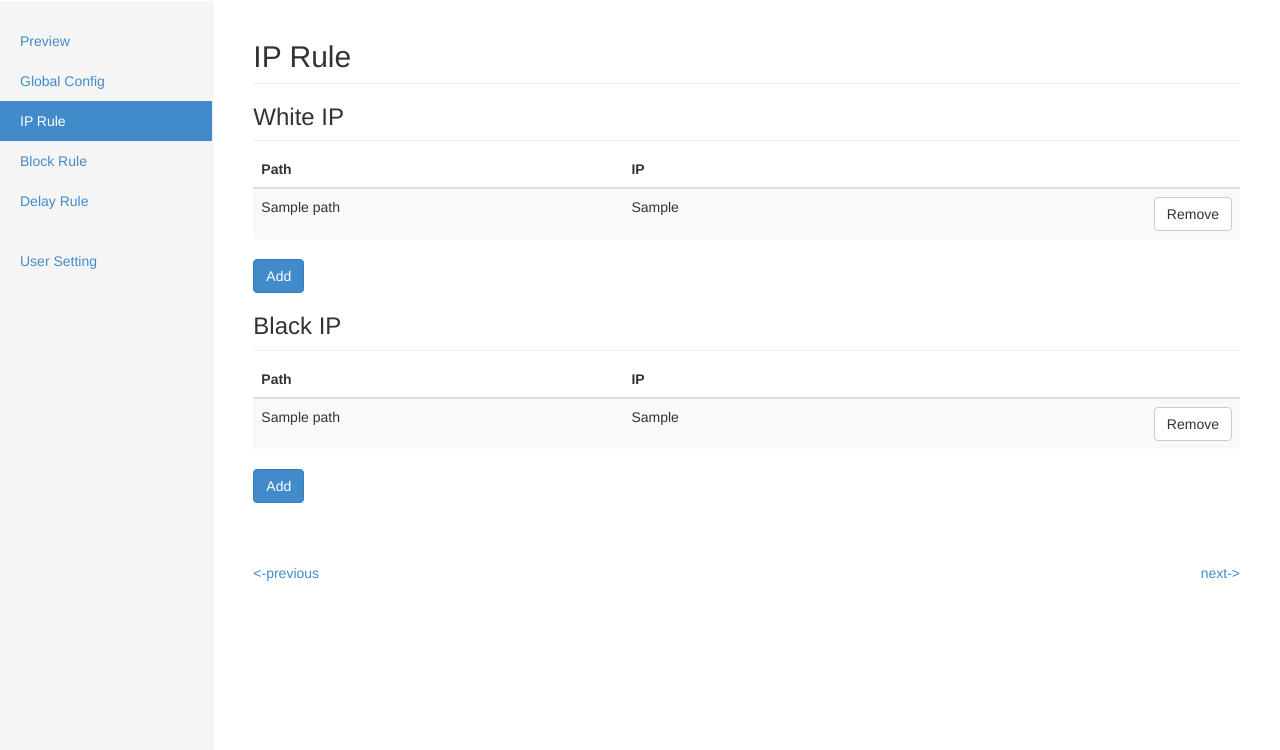
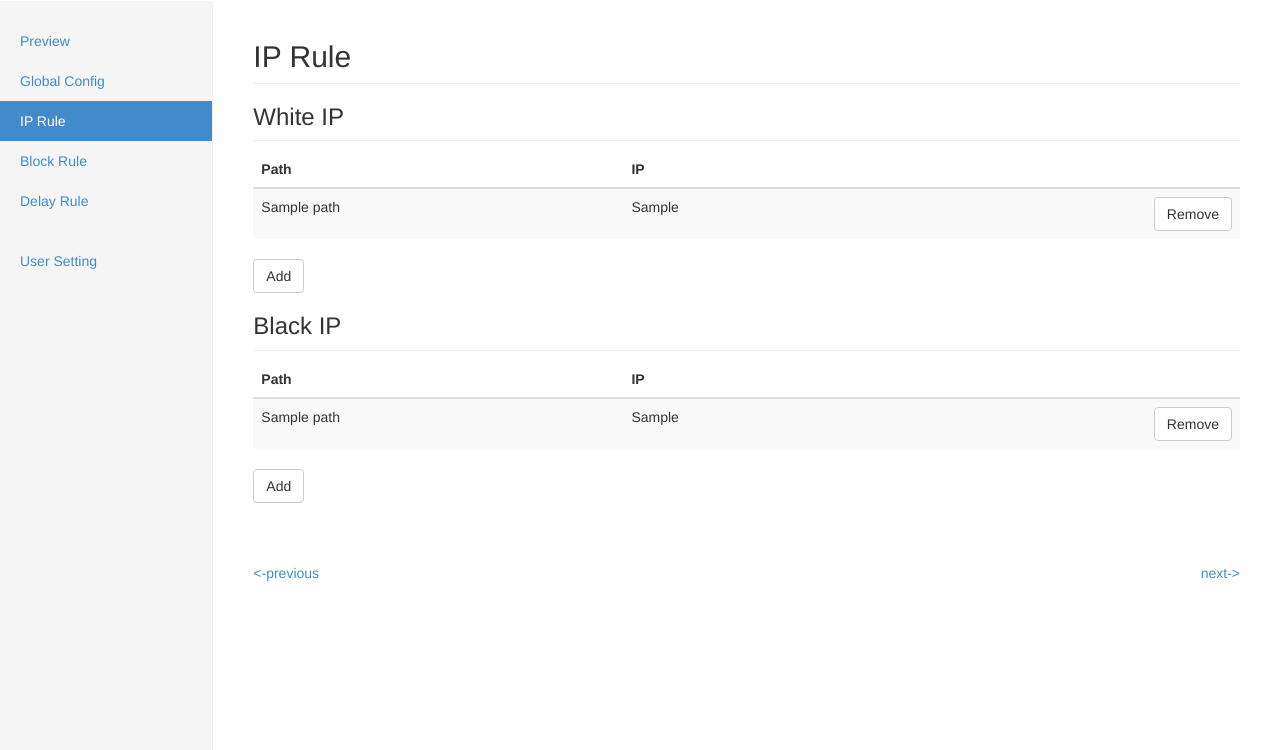
Before and after one commit to superfish9/FishWAF, a CodeIgniter app: the page made by fishwafmanage/application/views/ip_rule.php in a window 1280 px wide. Shown: the part 50-800 px from the top of the page. Run offline with CodeIgniter, Linux system fonts and the light colour scheme; the template is opened without the code that fills it: most values are stand-ins (such as "Sample title", 1, 10 or a date in 2020).

Commit message:
modify fishwafmanage

```diff
--- a/fishwafmanage/application/views/ip_rule.php
+++ b/fishwafmanage/application/views/ip_rule.php
@@ -98,7 +98,7 @@
                   <?php endforeach;?>
                 </tbody>
               </table>
-              <button ip-rule-type="white" type="submit" class="btn btn-primary" onclick="addIPRule(this)">Add</button>
+              <button ip-rule-type="white" type="submit" class="btn btn-default" onclick="addIPRule(this)">Add</button>
             </div>
             <h3 class="sub-header">Black IP</h3>
             <div class="table-responsive">
@@ -126,7 +126,7 @@
                   <?php endforeach;?>
                 </tbody>
               </table>
-              <button ip-rule-type="black" type="submit" class="btn btn-primary" onclick="addIPRule(this)">Add</button>
+              <button ip-rule-type="black" type="submit" class="btn btn-default" onclick="addIPRule(this)">Add</button>
             </div>
           </div>
           <div class="footer">
--- a/fishwafmanage/assets/js/manage.js
+++ b/fishwafmanage/assets/js/manage.js
@@ -3,7 +3,7 @@ function addIPRule(ob)
 {
     var type = $(ob).attr("ip-rule-type");
     var table = $("#" + type);
-    table.append("<tr><input type=\"hidden\" name=\"type\" value=\"" + type + "\"><td><input name=\"path\" class=\"form-control\"></td><td><input name=\"ip\" class=\"form-control\"></td><td><button type=\"button\" class=\"btn btn-default fright\" onclick=\"makeForm(this)\">Save</button></td></tr>");
+    table.append("<tr><input type=\"hidden\" name=\"type\" value=\"" + type + "\"><td><input name=\"path\" class=\"form-control\"></td><td><input name=\"ip\" class=\"form-control\"></td><td><button type=\"button\" class=\"btn btn-primary fright\" onclick=\"makeForm(this)\">Save</button></td></tr>");
 }
 
 // 提交表单
```
Also changed, not shown: devtmp/test.txt (added, +8 -0 lines), 14 other files.
